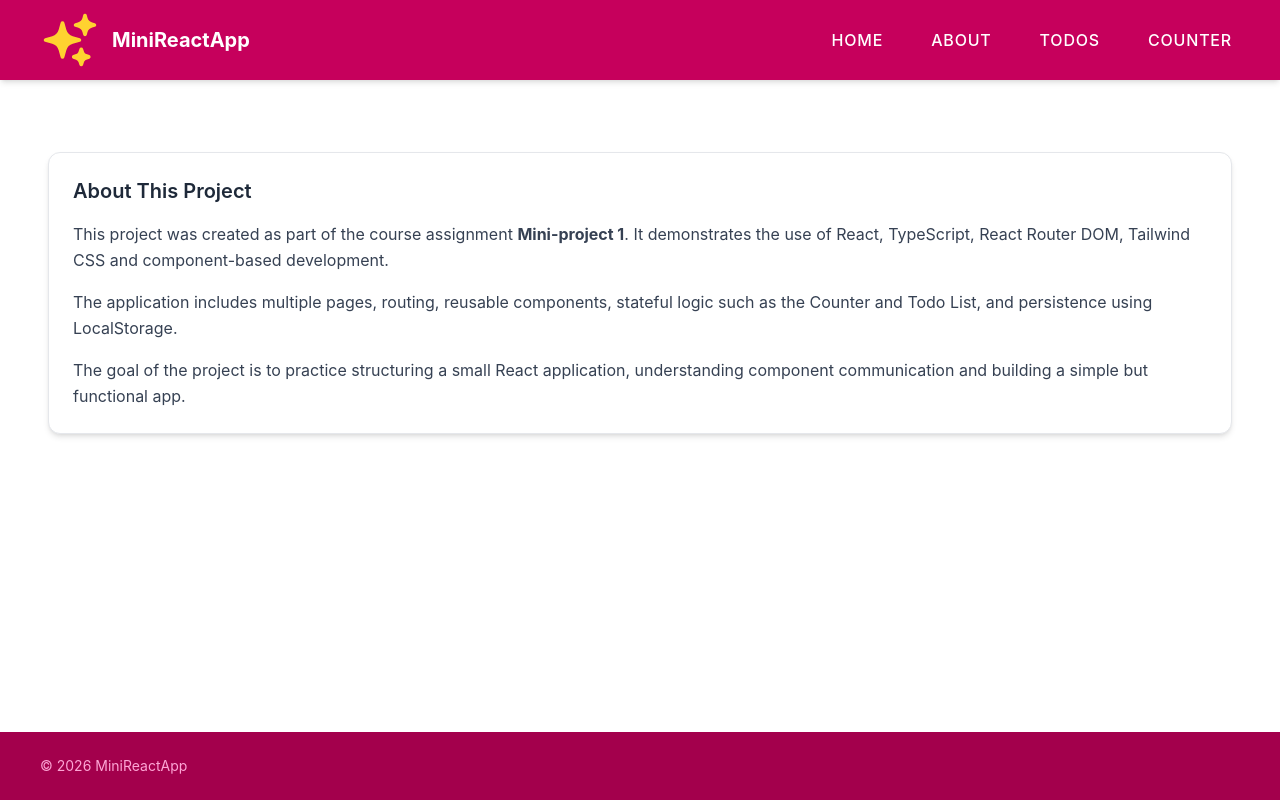
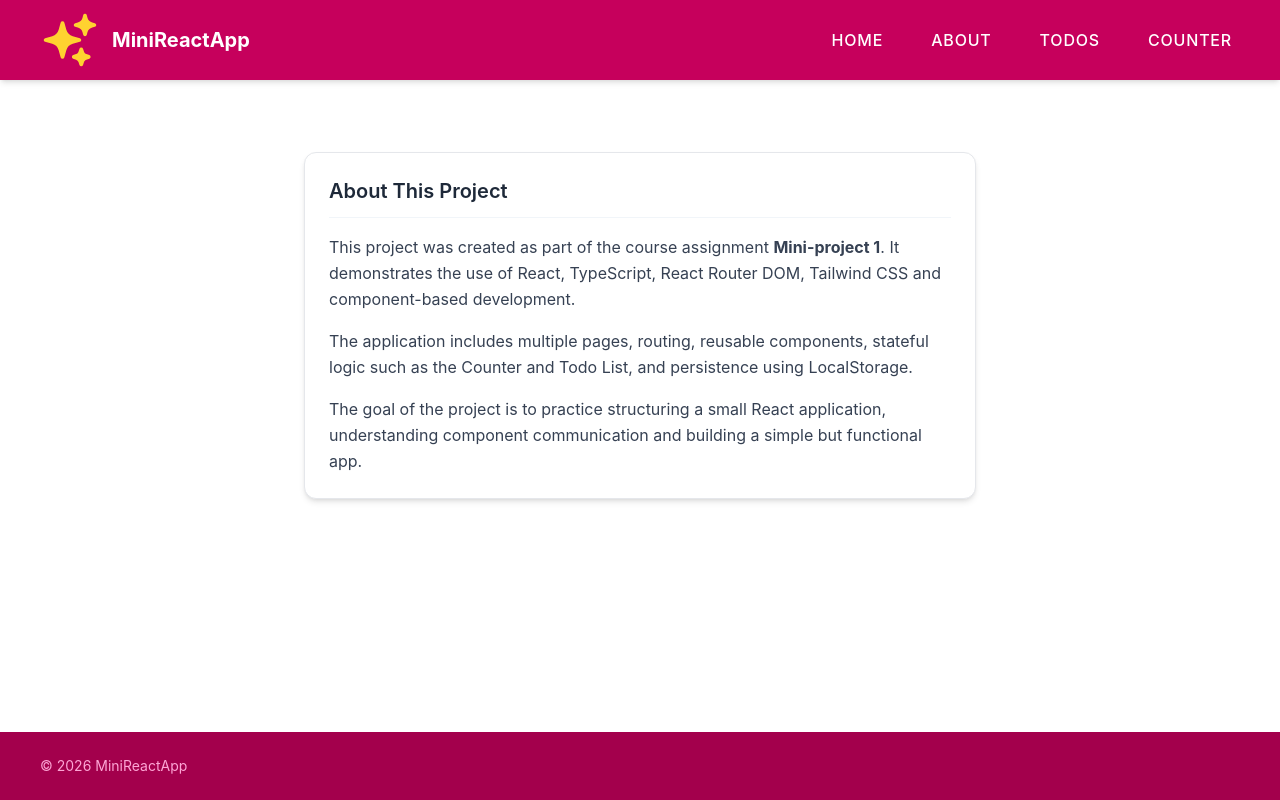
Before and after one commit to sanhu7/react-app-fixed, a React (Vite) app: page /about in a window 1280 px wide. Built offline with nearby package versions, Linux system fonts and the light colour scheme.

Commit message:
update card component

```diff
--- a/src/components/Card.tsx
+++ b/src/components/Card.tsx
@@ -1,13 +1,19 @@
+import React from "react";
+
 interface CardProps {
     title?: string;
     children: React.ReactNode;
+    className?: string;
 }
 
-export default function Card({ title, children }: CardProps) {
+export default function Card({ title, children, className = "" }: CardProps) {
     return (
-        <div className="bg-white shadow-md rounded-xl p-6 border border-gray-200">
+        <div className={`bg-white shadow-md rounded-xl p-6 border border-gray-200 w-full max-w-2xl ${className}`}>
             {title && (
-                <h2 className="text-xl font-semibold mb-4 text-gray-800">{title}</h2>
+                <>
+                    <h2 className="text-xl font-semibold mb-3 text-gray-800">{title}</h2>
+                    <div className="w-full h-px bg-slate-100 mb-4" />
+                </>
             )}
             {children}
         </div>
```
